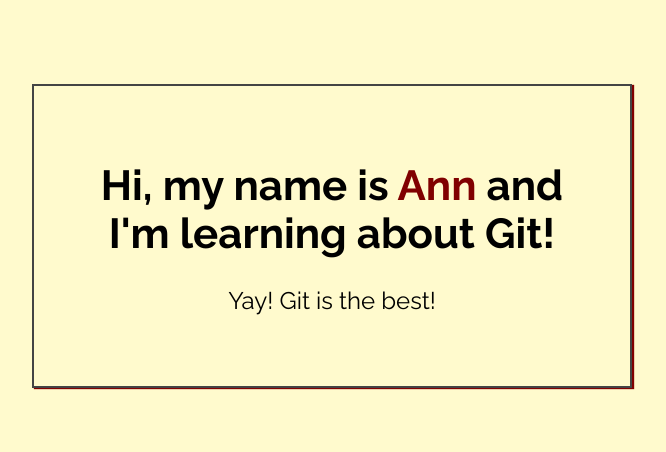
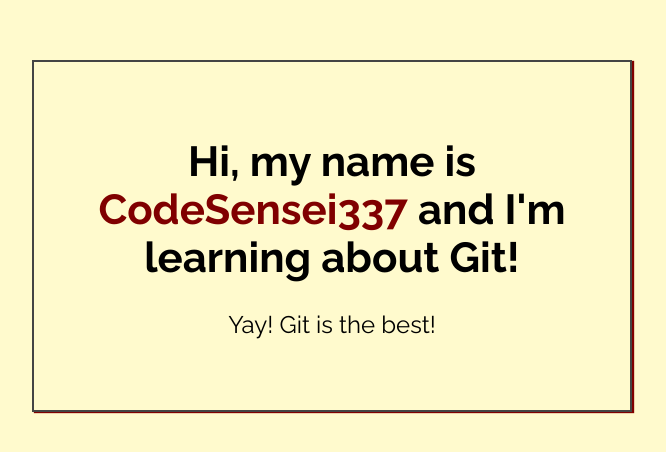
Before and after one commit to CodeSensei337/my-first-repo, a plain HTML site: page index.html in a window 1280 px wide. Shown: the part 164-616 px from the top of the page, without its empty margins (308-974 px from the left). Drawn offline with Linux system fonts and the light colour scheme.

Commit message:
Added name to index

```diff
--- a/index.html
+++ b/index.html
@@ -14,7 +14,7 @@
 <body>
 
     <div class="greeting">
-        <h1>Hi, my name is <span class="highlight">Ann</span> and I'm learning about Git! </h1>
+        <h1>Hi, my name is <span class="highlight">CodeSensei337</span> and I'm learning about Git! </h1>
 
         <p>Yay! Git is the best!</p>
     </div>
```
